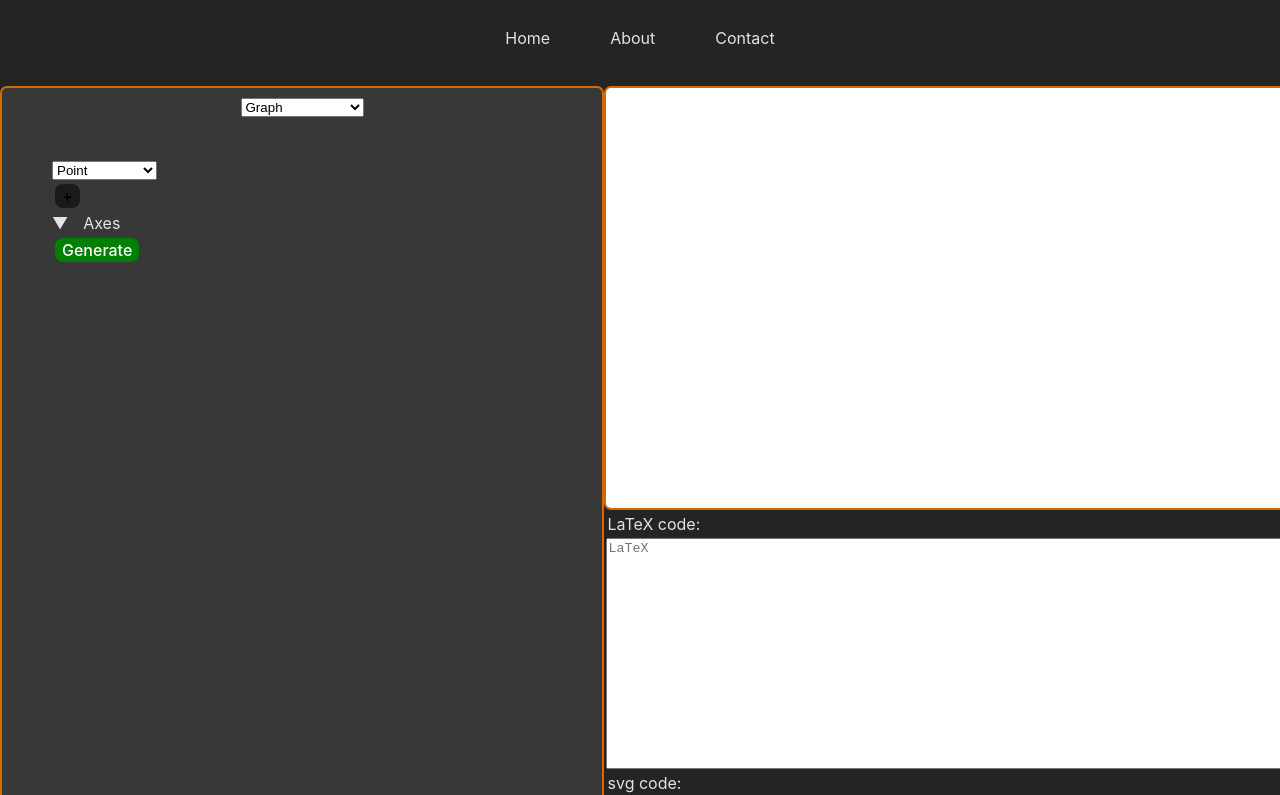
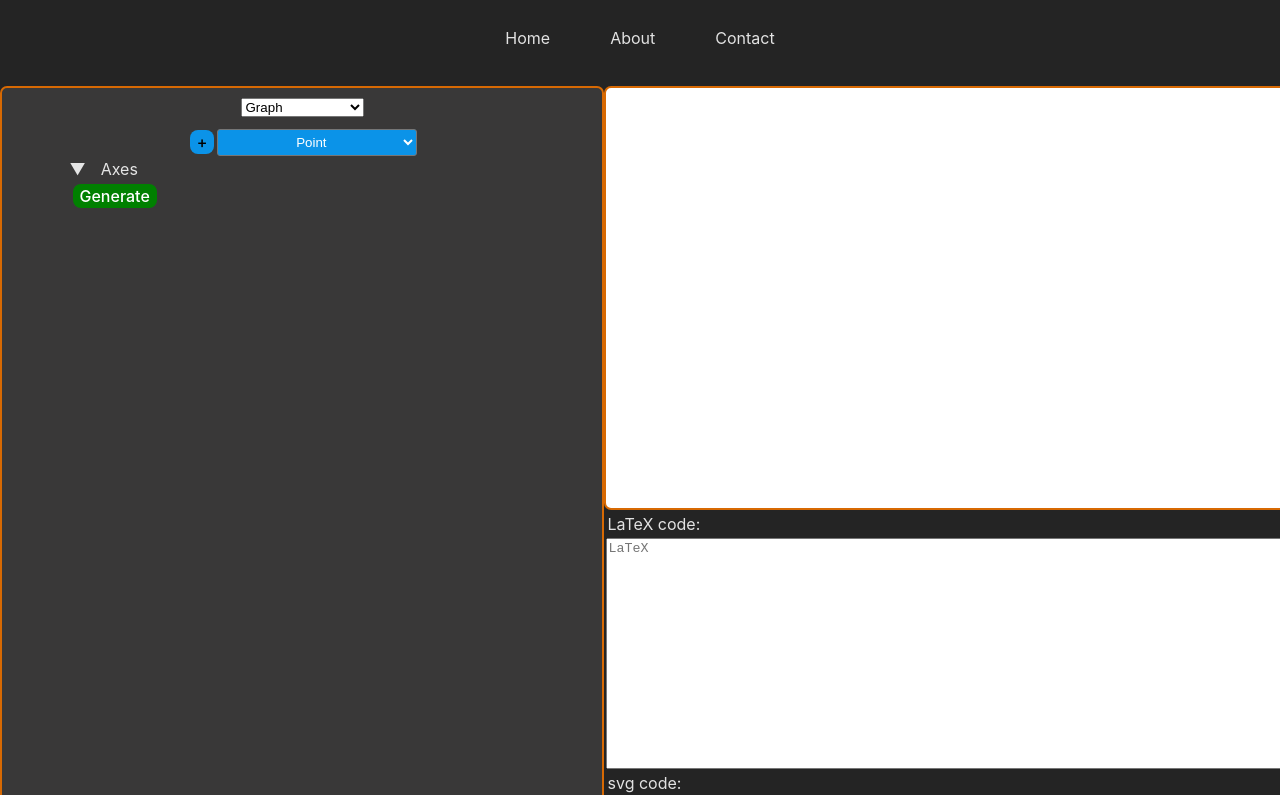
Before and after one commit to DavidovQC/Poly_Tikz_Frontend, a React (Vite) app: page / in a window 1280 px wide. Shown: the top 795 px of the page. Built offline with nearby package versions, Linux system fonts and the light colour scheme.

Commit message:
added and fixed styles for new code base

```diff
--- a/Layers/Layers.jsx
+++ b/Layers/Layers.jsx
@@ -3,6 +3,8 @@ import GraphPointLayer from "../components/GraphChildLayers/GraphPointLayer";
 import { LayerContext } from "./LayersContext";
 import FunctionLayer from "../components/GraphChildLayers/FunctionLayer";
 import AxisLayer from "../components/GraphChildLayers/AxisLayer";
+import "../styles/layers-styles.css";
+
 function Layers({ options }) {
     const { layers, dispatch } = useContext(LayerContext);
     const [layerType, setLayerType] = useState("Point");
@@ -13,22 +15,9 @@ function Layers({ options }) {
 
     return (
         <div>
-            <div className="Add-layer">
-                <select onChange={handleLayerTypeChange}>
-                    <option value="Point">Point</option>
-                    <option value="Circle">Node</option>
-                    <option value="Function">Function</option>
-                    <option value="Circle">Circle</option>
-                    <option value="Rectangle">Rectangle</option>
-                    <option value="Line Segment">Line Segment</option>
-
-                    {/* {options.map((option) => {
-                        return <option value={option}>{option}</option>;
-                    })} */}
-                </select>
-            </div>
-
+            <div className="add-layer-options-container">
                 <button
+                    className="add-layer-button"
                     onClick={() => {
                         console.log(`${layerType}`);
                         dispatch({
@@ -42,7 +31,25 @@ function Layers({ options }) {
                     +
                 </button>
 
-            <div>
+                <div className="Add-layer">
+                    <select
+                        onChange={handleLayerTypeChange}
+                        className="options-select"
+                    >
+                        <option value="Point">Point</option>
+                        <option value="Circle">Node</option>
+                        <option value="Function">Function</option>
+                        <option value="Circle">Circle</option>
+                        <option value="Rectangle">Rectangle</option>
+                        <option value="Line Segment">Line Segment</option>
+
+                        {/* {options.map((option) => {
+                        return <option value={option}>{option}</option>;
+                    })} */}
+                    </select>
+                </div>
+            </div>
+            <div className="layers-container">
                 {layers.map((layer) => {
                     switch (layer.type) {
                         case "Point":
--- a/Layers/LayersContext.jsx
+++ b/Layers/LayersContext.jsx
@@ -31,6 +31,7 @@ function createLayer(type, id) {
                 type: "Point",
                 xValue: 0,
                 yValue: 0,
+
                 filled: true,
                 size: 1,
             };
@@ -52,6 +53,8 @@ function createLayer(type, id) {
                 yAxisSize: 1,
                 axisType: "Cross",
                 arrowsOn: true,
+                xAxisVisible: true,
+                yAxisVisible: true,
             };
         default:
             console.log("error, invalid type");
--- a/components/GraphChildLayers/AxisLayer.jsx
+++ b/components/GraphChildLayers/AxisLayer.jsx
@@ -7,14 +7,16 @@ function AxisLayer({ dispatch, id }) {
     const [yAxisSize, setYAxisSize] = useState(1);
     const [graphType, setGraphType] = useState("Cross");
     const [arrowsOn, setArrowsOn] = useState(true);
+    const [gridStep, setGridStep] = useState(1);
+    const [xAxisVisible, setXAxisVisible] = useState(true);
+    const [yAxisVisible, setYAxisVisible] = useState(true);
+
+    const [gridOn, setGridOn] = useState(false);
+    const [ticksOnX, setTicksOnX] = useState(false);
 
     //Working
-    const [gridOn, setGridOn] = useState(false);
-    const [ticksOn, setTicksOn] = useState(false);
-
+    const [ticksOnY, setTicksOnY] = useState(false);
     //in progress
-
-    const [gridStep, setGridStep] = useState(1);
     const [ticksStep, setTicksStep] = useState(1);
 
     useEffect(() => {
@@ -27,9 +29,28 @@ function AxisLayer({ dispatch, id }) {
                 yAxisSize: yAxisSize,
                 AxisType: graphType,
                 arrowsOn: arrowsOn,
+                xAxisVisible: xAxisVisible,
+                yAxisVisible: yAxisVisible,
+                gridOn: gridOn,
+                gridStep: gridStep,
+                ticksOnX: ticksOnX,
+                ticksStep: ticksStep,
+                xAxisVisible: xAxisVisible,
+                yAxisVisible: yAxisVisible,
             },
         });
-    }, [xAxisSize, yAxisSize, graphType, arrowsOn]);
+    }, [
+        xAxisSize,
+        yAxisSize,
+        graphType,
+        arrowsOn,
+        gridStep,
+        gridOn,
+        ticksOnX,
+        ticksStep,
+        xAxisVisible,
+        yAxisVisible,
+    ]);
 
     // const xAxisSizeInput = useRef(1);
     // const yAxisSizeInput = useRef(1);
@@ -57,7 +78,23 @@ function AxisLayer({ dispatch, id }) {
     }
 
     function handleTicksChange() {
-        setTicksOn(!ticksOn);
+        setTicksOnX(!ticksOnX);
+    }
+
+    function handleXAxisVisibleChange() {
+        setXAxisVisible(!xAxisVisible);
+    }
+
+    function handleYAxisVisibleChange() {
+        setYAxisVisible(!yAxisVisible);
+    }
+
+    function handleGridStepChange(event) {
+        setGridStep(event.target.value);
+    }
+
+    function handleTickStepChange(event) {
+        setTicksStep(event.target.value);
     }
 
     return (
@@ -115,34 +152,35 @@ function AxisLayer({ dispatch, id }) {
                         <label>x-axis</label>
                         <input
                             type="checkbox"
-                            checked={ticksOn}
+                            checked={ticksOnX}
                             onChange={handleTicksChange}
                         ></input>
                     </div>
 
-                    <div className="checkbox-field">
+                    {/* <div className="checkbox-field">
                         <label>y-axis</label>
                         <input
                             type="checkbox"
                             checked={ticksOn}
                             onChange={handleTicksChange}
                         ></input>
-                    </div>
+                    </div> */}
 
-                    <div className="checkbox-field">
+                    {/* <div className="checkbox-field">
                         <label>radians</label>
                         <input type="checkbox"></input>
-                    </div>
+                    </div> */}
                     <div>
                         <label>Step:</label>
                         <input
                             type="number"
                             step={0.1}
                             max="10"
-                            defaultValue={1}
+                            value={ticksStep}
+                            onChange={handleTickStepChange}
                         ></input>
                     </div>
-                    <div>
+                    {/* <div>
                         <label>Spacing:</label>
                         <input
                             type="number"
@@ -150,7 +188,7 @@ function AxisLayer({ dispatch, id }) {
                             max="10"
                             defaultValue={1}
                         ></input>
-                    </div>
+                    </div> */}
                 </Dropdown>
 
                 <Dropdown label="Grid">
@@ -168,15 +206,34 @@ function AxisLayer({ dispatch, id }) {
                             <label>step: </label>
                             <input
                                 type="number"
-                                defaultValue="1"
+                                value={gridStep}
                                 min=".1"
                                 max="3"
                                 step=".1"
+                                onChange={handleGridStepChange}
                             ></input>
                         </div>
                     </div>
                 </Dropdown>
-                <Dropdown label="Custom"></Dropdown>
+                <Dropdown label="Advanced">
+                    <div className="checkbox-field">
+                        <label>x-axis visible:</label>
+                        <input
+                            type="checkbox"
+                            checked={xAxisVisible}
+                            onChange={handleXAxisVisibleChange}
+                        ></input>
+                    </div>
+
+                    <div className="checkbox-field">
+                        <label>y-axis visible:</label>
+                        <input
+                            type="checkbox"
+                            checked={yAxisVisible}
+                            onChange={handleYAxisVisibleChange}
+                        ></input>
+                    </div>
+                </Dropdown>
             </div>
         </Dropdown>
     );
--- a/components/GraphChildLayers/GraphPointLayer.jsx
+++ b/components/GraphChildLayers/GraphPointLayer.jsx
@@ -5,6 +5,7 @@ import { useEffect } from "react";
 function GraphPointLayer({ dispatch, id }) {
     const [xCoordinate, setXCoordinate] = useState(0);
     const [yCoordinate, setYCoordinate] = useState(0);
+
     const [size, setSize] = useState(1);
 
     ///to be implemented:
@@ -21,6 +22,7 @@ function GraphPointLayer({ dispatch, id }) {
                 visible: visible,
                 xValue: xCoordinate,
                 yValue: yCoordinate,
+
                 filled: filled,
                 size: size,
             },
--- a/styles/button-styles.css
+++ b/styles/button-styles.css
@@ -1,3 +1,4 @@
 .generate-button {
     color: white;
+    background-color: green;
 }
--- a/styles/dropdown-styles.css
+++ b/styles/dropdown-styles.css
@@ -18,6 +18,9 @@ button {
     outline-offset: -14px; /* moves the outline inward */
     padding-bottom: 14px;
     padding-right: 15px;
+    width: 450px;
+
+    max-width: 90%;
 }
 
 .dropdown-title-container:hover {
@@ -39,4 +42,5 @@ button {
     margin-left: 15px;
     margin-right: 15px;
     margin-bottom: 15px;
+    padding-left: 15px;
 }
--- a/styles/footer-styles.css
+++ b/styles/footer-styles.css
@@ -3,9 +3,9 @@
     justify-content: center;
     align-items: center;
     background-color: rgb(57, 56, 56);
-    color: rgb(215, 105, 3);
-    border-top: solid 1px black;
-    border-bottom: solid 1px black;
+    color: white;
+    /* border-top: solid 1px black;
+    border-bottom: solid 1px black; */
     margin-top: 40px;
     max-height: 30px;
     font-size: 8pt;
--- a/styles/graph-component-styles.css
+++ b/styles/graph-component-styles.css
@@ -1,10 +1,4 @@
-.generate-button {
-    background-color: green;
-}
-
-.graph-component-container {
-    /* background-color: rgb(33, 33, 33); */
-    /* border: black solid 1px; */
+/* .graph-component-container {
     min-height: 200px;
     min-width: 500px;
     display: flex;
@@ -13,7 +7,7 @@
     align-items: flex-start;
     margin: 20px;
     padding: 20px;
-}
+} */
 
 button {
     margin: 3px;
@@ -41,13 +35,13 @@ label {
 }
 
 /* -------------------------- Axis Container -------------------------------- */
+/*
+.graph-options-container {
 
-.graph-options-container {
-    /* border: 1px solid black; */
     margin-left: 20px;
     display: flex;
     flex-direction: column;
-}
+} */
 
 .axis-size-container {
     display: flex;
--- /dev/null
+++ b/styles/layers-styles.css
@@ -0,0 +1,32 @@
+.add-layer-options-container {
+    display: flex;
+    flex-direction: row;
+    align-items: center;
+    justify-content: center;
+    /* border: solid black 1px; */
+    margin-top: 10px;
+}
+
+.add-layer-button {
+    background-color: rgb(11, 147, 232);
+}
+
+.layers-container {
+    display: flex;
+    flex-direction: column;
+    justify-content: flex-start;
+    /* border: 1px solid gold; */
+    width: 465px;
+}
+
+.options-select {
+    /* appearance: none; */
+    /* border: none;  */
+    background-color: rgb(11, 147, 232);
+    color: white; /* Ensures text is visible */
+    padding: 4px;
+    /* outline: none; */
+    border-radius: 3px;
+    text-align: center;
+    width: 200px;
+}
```
Also changed, not shown: styles/axis-layers-styles.css (added). Lines whose indentation alone changed are shown as unchanged.
